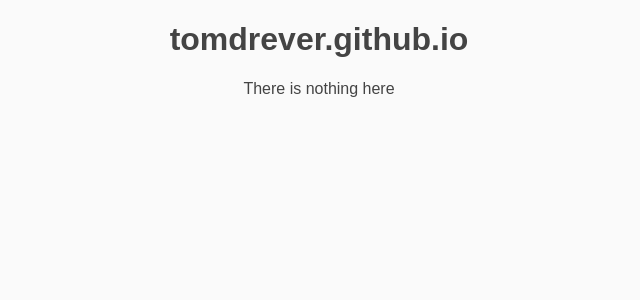
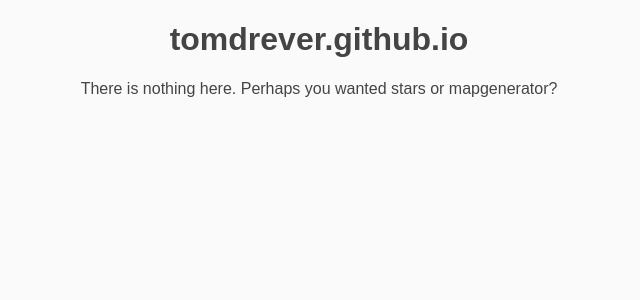
Before and after one commit to tomdrever/tomdrever.github.io, a Jekyll site: the page built from index.html, in a window 1280 px wide. Shown: the top 300 px of the page, without its empty margins (321-961 px from the left). Built offline with Jekyll 4.4.1, drawn with Linux system fonts in a browser that asks for light colours; some web fonts are replaced.

Commit message:
More helpful index apge

```diff
--- a/index.html
+++ b/index.html
@@ -4,4 +4,8 @@ title: Home
 permalink: /
 ---
 <h1> tomdrever.github.io</h1>
-<p> There is nothing here</p>
+<p> There is nothing here. Perhaps you wanted
+  <a href="https://tomdrever.github.io/stars">stars</a>
+   or
+   <a href="https://tomdrever.github.io/mapgenerator">mapgenerator</a>?
+</p>
```
Also changed, not shown: 1 other file.
